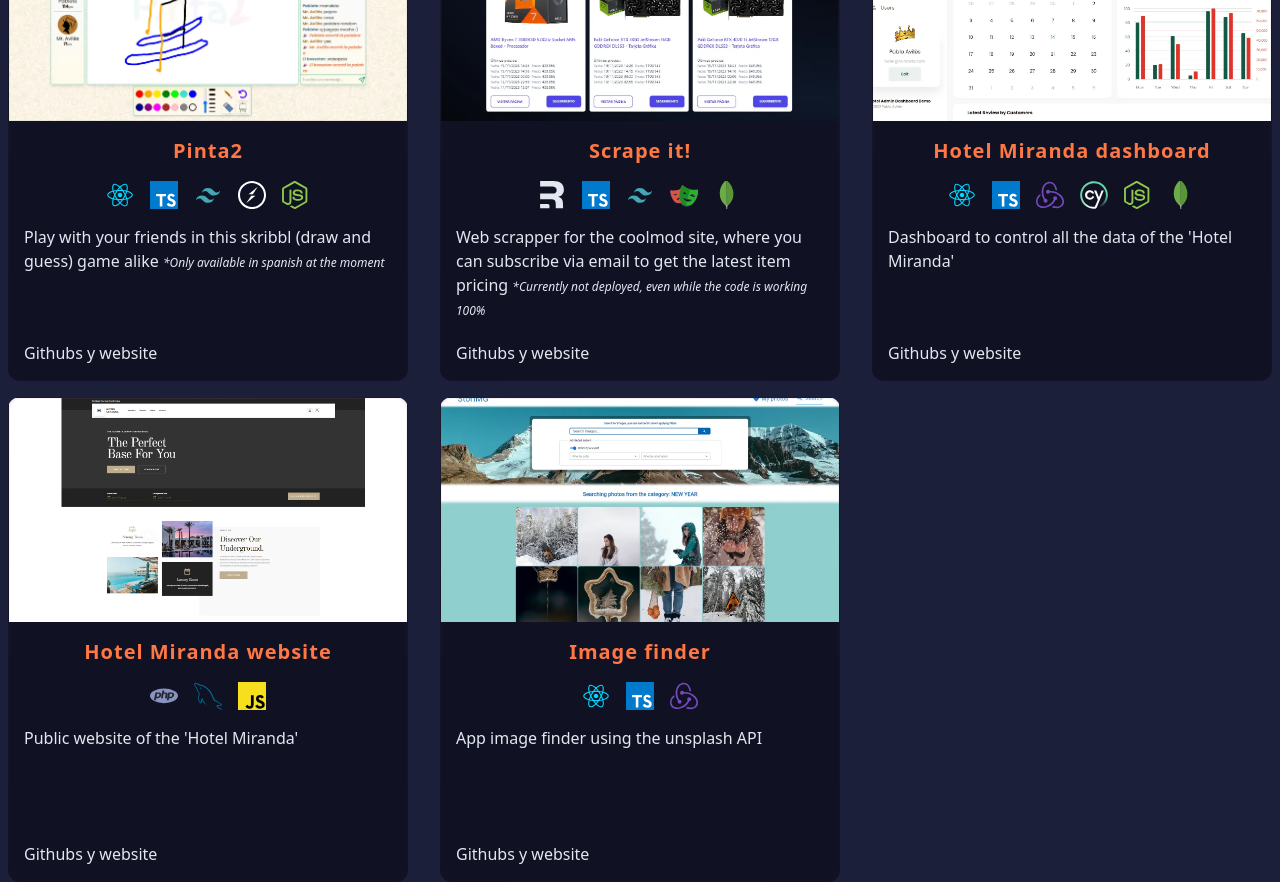
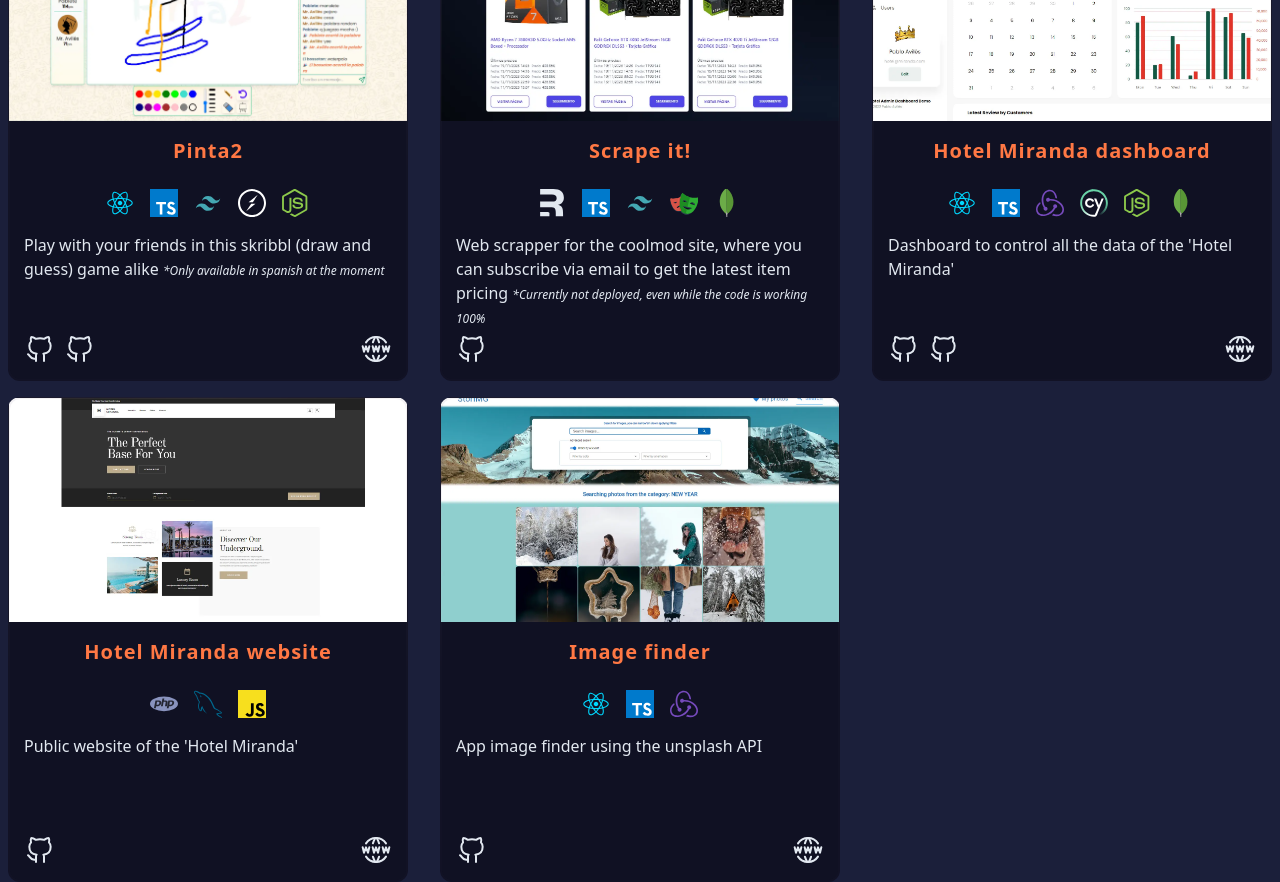
Before and after one commit to pablo-aviles-prieto/portfolio-v2, a React (Vite) app: page / in a window 1280 px wide. Shown: the part 1000-1882 px from the top of the page. Built offline with nearby package versions, Linux system fonts and the light colour scheme; grey boxes are pictures that could not be loaded.

Commit message:
Add github and weblink

```diff
--- a/src/components/Card.tsx
+++ b/src/components/Card.tsx
@@ -1,6 +1,8 @@
 /* eslint-disable @typescript-eslint/no-explicit-any */
 import { useEffect, useRef } from 'react';
 import { prevWorks, techs } from '../utils/const';
+import { Github } from './svgs/Github';
+import { Web } from './svgs/Web';
 
 export const Card = () => {
   const containerRef = useRef<any>(null);
@@ -80,7 +82,7 @@ export const Card = () => {
           )}
           <div className='flex flex-col justify-between h-[calc(100%-225px)] p-4 text-base'>
             <div>
-              <p className='pb-4 text-xl font-bold tracking-wider text-center text-vibrant-orange-1'>
+              <p className='mb-6 text-xl text-[22px] font-bold tracking-wider text-center text-vibrant-orange-1'>
                 {work.title}
               </p>
               <div className='flex items-center justify-center mb-4 gap-x-4'>
@@ -98,7 +100,37 @@ export const Card = () => {
                 )}
               </p>
             </div>
-            <p>Githubs y website</p>
+            <div className='flex items-center justify-between'>
+              <div className='flex items-center gap-2'>
+                <a
+                  title={work.github2 ? 'Frontend repo' : 'Repository'}
+                  href={work.github}
+                  target='_blank'
+                  rel='noopener noreferrer'
+                >
+                  <Github className='w-8 h-8 cursor-pointer hover:text-vibrant-orange-1' />
+                </a>
+                {work.github2 && (
+                  <a
+                    title='Backend repo'
+                    href={work.github2}
+                    target='_blank'
+                    rel='noopener noreferrer'
+                  >
+                    <Github className='w-8 h-8 cursor-pointer hover:text-vibrant-orange-1' />
+                  </a>
+                )}
+              </div>
+              {work.website && (
+                <a
+                  href={work.website}
+                  target='_blank'
+                  rel='noopener noreferrer'
+                >
+                  <Web className='w-8 h-8 cursor-pointer hover:text-vibrant-orange-1' />
+                </a>
+              )}
+            </div>
           </div>
         </article>
       ))}
--- /dev/null
+++ b/src/components/svgs/Github.tsx
@@ -0,0 +1,18 @@
+import { SVGProps } from 'react';
+
+export const Github = (props: SVGProps<SVGSVGElement>) => (
+  <svg
+    xmlns='http://www.w3.org/2000/svg'
+    fill='none'
+    stroke='currentColor'
+    strokeLinecap='round'
+    strokeLinejoin='round'
+    strokeWidth={1.5}
+    className='icon icon-tabler icon-tabler-brand-github'
+    viewBox='0 0 24 24'
+    {...props}
+  >
+    <path stroke='none' d='M0 0h24v24H0z' />
+    <path d='M9 19c-4.3 1.4-4.3-2.5-6-3m12 5v-3.5c0-1 .1-1.4-.5-2 2.8-.3 5.5-1.4 5.5-6a4.6 4.6 0 0 0-1.3-3.2 4.2 4.2 0 0 0-.1-3.2s-1.1-.3-3.5 1.3a12.3 12.3 0 0 0-6.2 0C6.5 2.8 5.4 3.1 5.4 3.1a4.2 4.2 0 0 0-.1 3.2A4.6 4.6 0 0 0 4 9.5c0 4.6 2.7 5.7 5.5 6-.6.6-.6 1.2-.5 2V21' />
+  </svg>
+);
--- /dev/null
+++ b/src/components/svgs/Web.tsx
@@ -0,0 +1,21 @@
+import { SVGProps } from 'react';
+
+export const Web = (props: SVGProps<SVGSVGElement>) => (
+  <svg
+    xmlns='http://www.w3.org/2000/svg'
+    fill='none'
+    stroke='currentColor'
+    strokeLinecap='round'
+    strokeLinejoin='round'
+    strokeWidth={1.5}
+    className='icon icon-tabler icon-tabler-world-www'
+    viewBox='0 0 24 24'
+    {...props}
+  >
+    <title>Website</title>
+    <path stroke='none' d='M0 0h24v24H0z' />
+    <path d='M19.5 7A9 9 0 0 0 12 3a8.991 8.991 0 0 0-7.484 4' />
+    <path d='M11.5 3a16.989 16.989 0 0 0-1.826 4M12.5 3a16.989 16.989 0 0 1 1.828 4M19.5 17a9 9 0 0 1-7.5 4 8.991 8.991 0 0 1-7.484-4' />
+    <path d='M11.5 21a16.989 16.989 0 0 1-1.826-4M12.5 21a16.989 16.989 0 0 0 1.828-4M2 10l1 4 1.5-4L6 14l1-4M17 10l1 4 1.5-4 1.5 4 1-4M9.5 10l1 4 1.5-4 1.5 4 1-4' />
+  </svg>
+);
```
